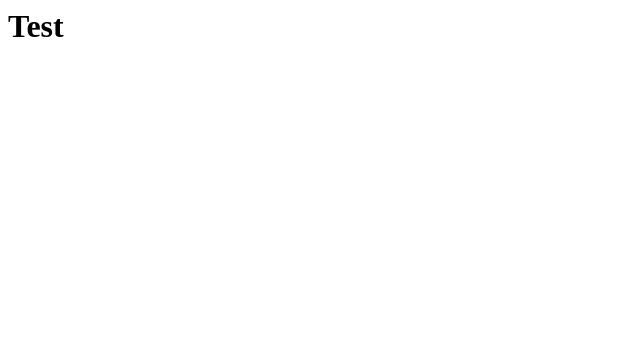
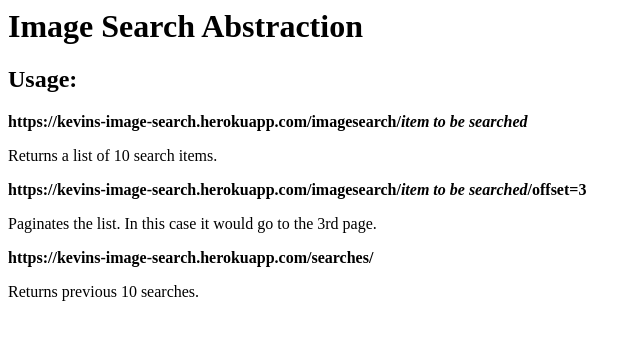
Before and after one commit to kevin578/image-search-abstraction, a website: page index.html in a window 1280 px wide. Shown: the whole page, without its empty margins (0-641 px from the left). Drawn offline with Linux system fonts and the light colour scheme.

Commit message:
added start page

```diff
--- a/index.html
+++ b/index.html
@@ -1 +1,12 @@
-<h1>Test</h1>
+<h1>Image Search Abstraction</h1>
+
+<h2>Usage:</h2>
+
+<b><p>https://kevins-image-search.herokuapp.com/imagesearch/<i>item to be searched</i></p></b>
+<p>Returns a list of 10 search items.</p>
+
+<b><p>https://kevins-image-search.herokuapp.com/imagesearch/<i>item to be searched</i>/offset=3</p></b>
+<p>Paginates the list. In this case it would go to the 3rd page.</p>
+
+<b><p>https://kevins-image-search.herokuapp.com/searches/</p></b>
+<p>Returns previous 10 searches.</p>
--- a/server.js
+++ b/server.js
@@ -79,7 +79,7 @@
 });
 
 app.get('/searches', (req,res) => {
-  Search.find().then((search) => {
+  Search.find().limit(10).then((search) => {
     res.send(search);
   })
 
```
